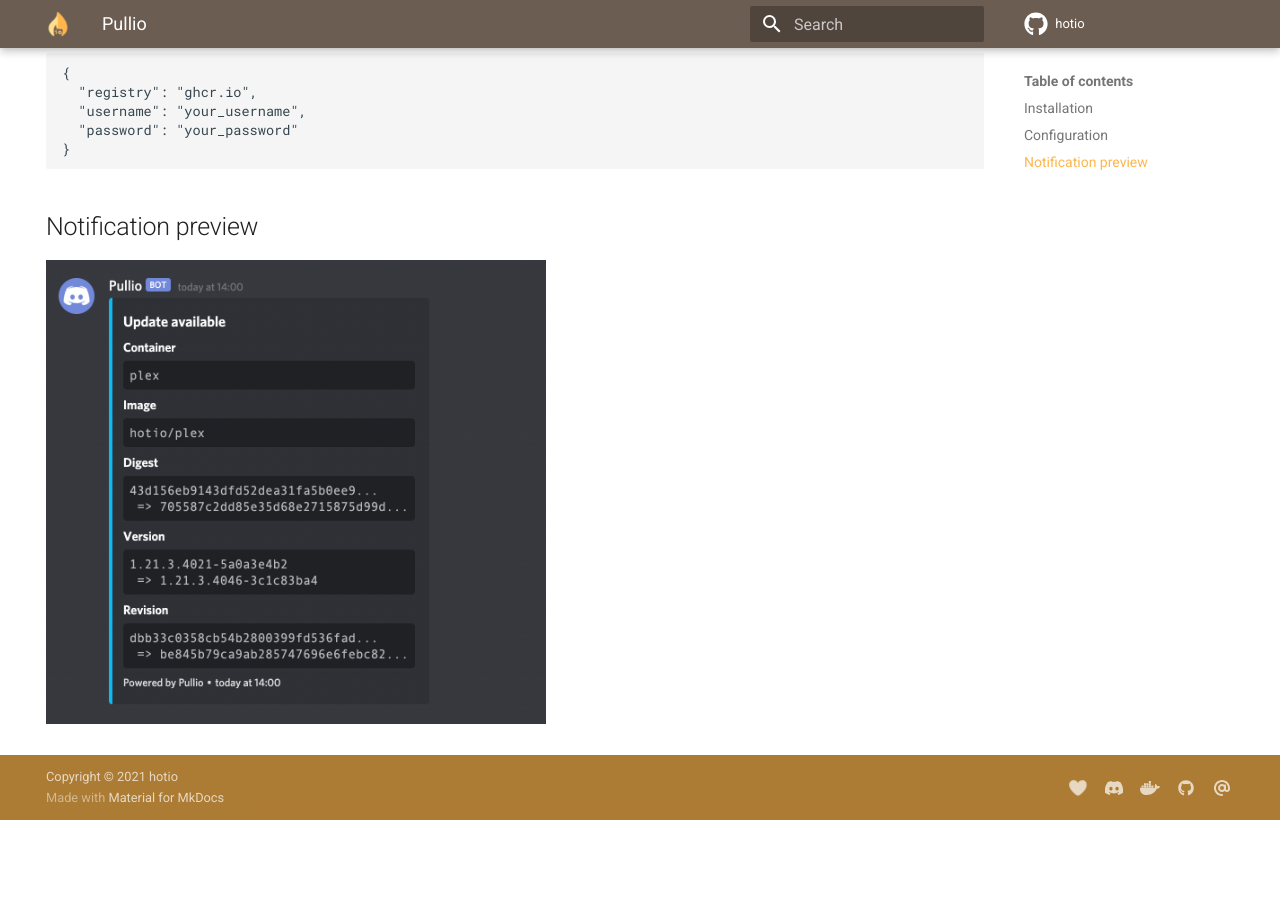
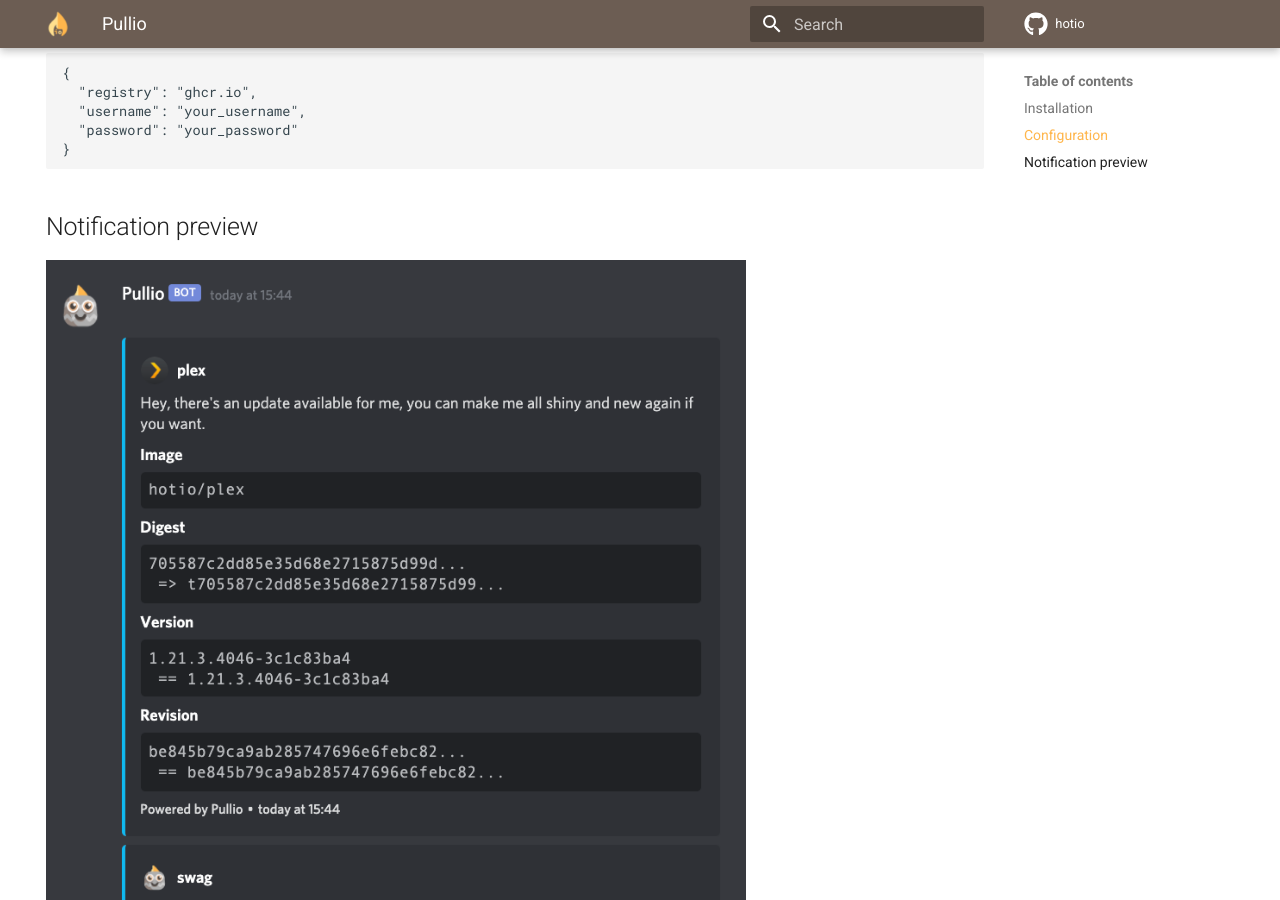
Before and after one commit to hotio/website, an MkDocs documentation site: the page built from docs/pullio.md, in a window 1280 px wide and 900 px high, scrolled down 1364 px. Built offline with MkDocs 1.6.1 and Material for MkDocs 9.7.7, drawn with Linux system fonts in a browser that asks for light colours; before the commit the page ends 2184 px from its top, so only the background shows below that.

Commit message:
update pullio preview

```diff
--- a/docs/pullio.md
+++ b/docs/pullio.md
@@ -62,4 +62,4 @@
 
 ## Notification preview
 
-<img src="/img/pullio-preview.png" alt="sample-screen" width="500">
+<img src="/img/pullio-preview.png" alt="sample-screen" width="700">
```
Also changed, not shown: docs/img/pullio-preview.png.
